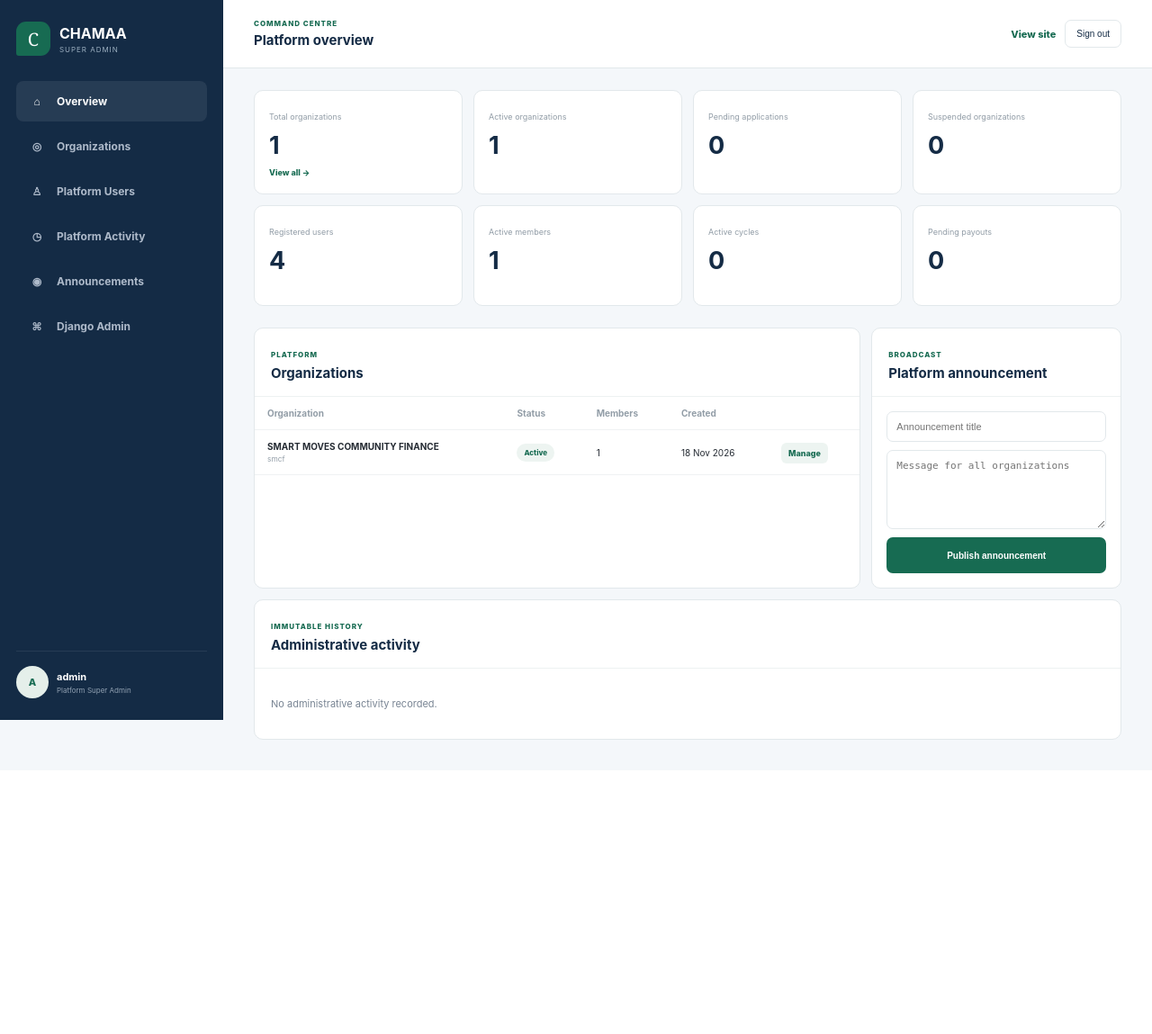
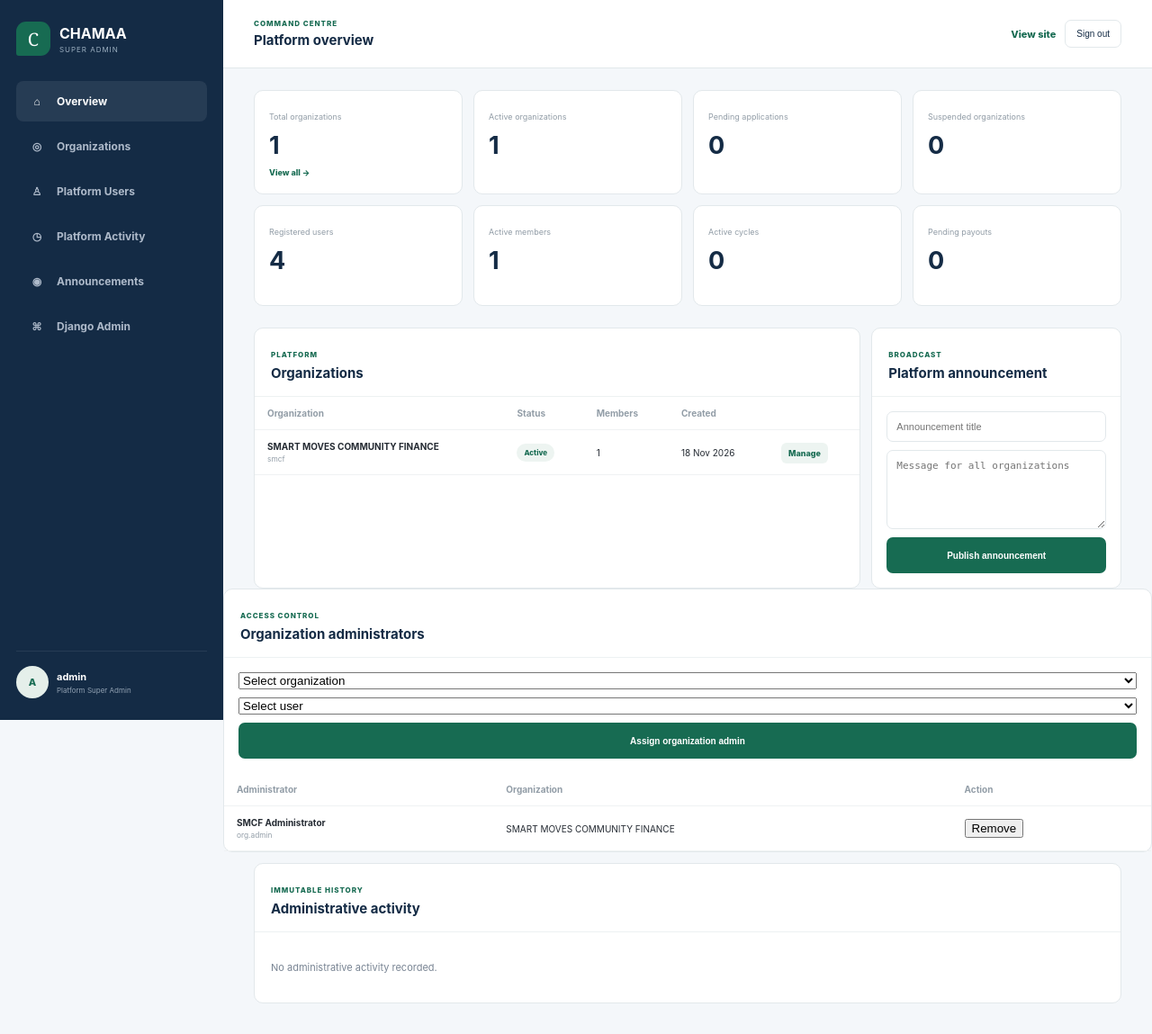
Before and after one commit to iann-jpeg/Chamaa, a Django app: page /administration/platform/ in a window 1280 px wide. Shown: the whole page at 90% size. Before the commit the page ends 822 px from the top, so only its background shows below. Run offline with Django 5.2, Linux system fonts and the light colour scheme; a user stored in the database is signed in; data comes from the database, SQL or seed files in the repository; data that the repository does not hold is empty.

Commit message:
Fix admin login routing and organization assignment
Co-authored-by: Copilot <223556219+Copilot@users.noreply.github.com>

```diff
--- a/administration/urls.py
+++ b/administration/urls.py
@@ -2,11 +2,14 @@ from django.urls import path
 from . import views
 
 urlpatterns = [
+    path("login/", views.administration_login, name="administration-login"),
     path("my-workspace/", views.my_administration_workspace, name="my-administration-workspace"),
     path("platform/", views.platform_dashboard, name="platform-dashboard"),
     path("platform/organizations/<int:organization_id>/", views.organization_detail, name="platform-organization-detail"),
     path("platform/organizations/<int:organization_id>/<str:action>/", views.organization_status, name="platform-organization-status"),
     path("platform/announcements/", views.platform_announcement, name="platform-announcement"),
+    path("platform/organization-admins/assign/", views.platform_assign_organization_admin, name="platform-organization-admin-assign"),
+    path("platform/organization-admins/<int:membership_id>/remove/", views.platform_remove_organization_admin, name="platform-organization-admin-remove"),
     path("organization/<int:organization_id>/", views.organization_dashboard, name="organization-dashboard"),
     path("organization/<int:organization_id>/invitations/create/", views.organization_invitation_create, name="organization-invitation-create"),
     path("organization/<int:organization_id>/invitations/<int:invitation_id>/deactivate/", views.organization_invitation_deactivate, name="organization-invitation-deactivate"),
--- a/administration/views.py
+++ b/administration/views.py
@@ -13,6 +13,12 @@ import string
 from core.models import Member, MemberInvitation, Organization, OrganizationMembership
 from finance.models import Cycle, LedgerEntry, WalletWithdrawal
 from .models import AdministrativeAuditLog, ApprovalRequest, PlatformAnnouncement
+from core.forms import MemberAuthenticationForm
+
+
+def administration_login(request):
+    from core.views import MemberLoginView
+    return MemberLoginView.as_view(template_name="core/login.html")(request)
 
 
 def super_admin_required(view):
@@ -41,6 +47,10 @@ def audit(request, action, organization=None, target_type="", target_id="", befo
 @super_admin_required
 def platform_dashboard(request):
     organizations = Organization.objects.all()
+    assigned_admin_ids = OrganizationMembership.objects.filter(
+        role=OrganizationMembership.Role.ADMIN,
+        is_active=True,
+    ).values_list("user_id", flat=True)
     context = {
         "organizations": organizations.order_by("-created_at")[:8],
         "total_organizations": organizations.count(),
@@ -58,6 +68,13 @@ def platform_dashboard(request):
         "open_support": 0,
         "audit_logs": AdministrativeAuditLog.objects.select_related("actor", "organization")[:12],
         "announcements": PlatformAnnouncement.objects.filter(is_active=True).order_by("-created_at")[:5],
+        "organization_admins": OrganizationMembership.objects.filter(
+            role=OrganizationMembership.Role.ADMIN,
+            is_active=True,
+        ).select_related("organization", "user").order_by("organization__name", "user__username"),
+        "assignable_users": User.objects.filter(is_active=True).exclude(
+            id__in=assigned_admin_ids
+        ).order_by("username"),
     }
     return render(request, "administration/platform_dashboard.html", context)
 
@@ -115,6 +132,71 @@ def platform_announcement(request):
     if title and message:
         announcement = PlatformAnnouncement.objects.create(title=title, message=message, created_by=request.user)
         audit(request, "platform_announcement_created", target_type="platform_announcement", target_id=str(announcement.pk), after={"title": title})
+    return redirect("platform-dashboard")
+
+
+@super_admin_required
+@require_POST
+@transaction.atomic
+def platform_assign_organization_admin(request):
+    organization_id = request.POST.get("organization")
+    user_id = request.POST.get("user")
+    organization = get_object_or_404(Organization, pk=organization_id)
+    user = get_object_or_404(User, pk=user_id, is_active=True)
+    if user.is_superuser:
+        raise PermissionDenied("Super admins cannot be assigned as organization administrators.")
+
+    membership, created = OrganizationMembership.objects.update_or_create(
+        organization=organization,
+        user=user,
+        defaults={"role": OrganizationMembership.Role.ADMIN, "is_active": True},
+    )
+    user.is_staff = True
+    user.save(update_fields=["is_staff"])
+    audit(
+        request,
+        "organization_admin_assigned",
+        organization,
+        "organization_membership",
+        str(membership.pk),
+        after={"username": user.username, "role": "admin"},
+    )
+    from django.contrib import messages
+    messages.success(request, f"{user.username} is now an administrator for {organization.name}.")
+    return redirect("platform-dashboard")
+
+
+@super_admin_required
+@require_POST
+@transaction.atomic
+def platform_remove_organization_admin(request, membership_id):
+    membership = get_object_or_404(
+        OrganizationMembership,
+        pk=membership_id,
+        role=OrganizationMembership.Role.ADMIN,
+    )
+    organization = membership.organization
+    before = {"is_active": membership.is_active, "role": membership.role}
+    membership.is_active = False
+    membership.save(update_fields=["is_active"])
+    if not OrganizationMembership.objects.filter(
+        user=membership.user,
+        is_active=True,
+        role=OrganizationMembership.Role.ADMIN,
+    ).exists():
+        membership.user.is_staff = False
+        membership.user.save(update_fields=["is_staff"])
+    audit(
+        request,
+        "organization_admin_removed",
+        organization,
+        "organization_membership",
+        str(membership.pk),
+        before=before,
+        after={"is_active": False},
+    )
+    from django.contrib import messages
+    messages.success(request, f"{membership.user.username} was removed from {organization.name}.")
     return redirect("platform-dashboard")
 
 
--- a/chamapilot/settings.py
+++ b/chamapilot/settings.py
@@ -22,6 +22,9 @@ BASE_DIR = Path(__file__).resolve().parent.parent
 
 # SECURITY WARNING: keep the secret key used in production secret!
 SECRET_KEY = os.environ.get("DJANGO_SECRET_KEY", "django-insecure-development-only")
+
+LOGIN_URL = "/account/login/"
+LOGIN_REDIRECT_URL = "/account/dashboard/"
 
 # SECURITY WARNING: don't run with debug turned on in production!
 DEBUG = os.environ.get("DJANGO_DEBUG", "false").lower() in {"1", "true", "yes"}
--- a/templates/administration/platform_dashboard.html
+++ b/templates/administration/platform_dashboard.html
@@ -10,5 +10,19 @@
 <section class="admin-grid"><article class="admin-panel" id="organizations"><div class="panel-head"><div><small>PLATFORM</small><h2>Organizations</h2></div></div>
 <div class="table-scroll"><table><thead><tr><th>Organization</th><th>Status</th><th>Members</th><th>Created</th><th></th></tr></thead><tbody>{% for organization in organizations %}<tr><td><strong>{{ organization.name }}</strong><small>{{ organization.slug }}</small></td><td><span class="status {{ organization.status }}">{{ organization.get_status_display }}</span></td><td>{{ organization.member_set.count }}</td><td>{{ organization.created_at|date:"d M Y" }}</td><td><a class="row-action" href="{% url 'platform-organization-detail' organization.pk %}">Manage</a></td></tr>{% empty %}<tr><td colspan="5">No organizations registered.</td></tr>{% endfor %}</tbody></table></div></article>
 <article class="admin-panel" id="announcements"><div class="panel-head"><div><small>BROADCAST</small><h2>Platform announcement</h2></div></div><form class="announcement-form" method="post" action="{% url 'platform-announcement' %}">{% csrf_token %}<input name="title" required maxlength="180" placeholder="Announcement title"><textarea name="message" required placeholder="Message for all organizations"></textarea><button type="submit">Publish announcement</button></form></article></section>
+<section class="admin-panel" id="platform-admins">
+<div class="panel-head"><div><small>ACCESS CONTROL</small><h2>Organization administrators</h2></div></div>
+{% if messages %}<div class="admin-messages">{% for message in messages %}<div class="{{ message.tags }}">{{ message }}</div>{% endfor %}</div>{% endif %}
+<form class="announcement-form" method="post" action="{% url 'platform-organization-admin-assign' %}">
+{% csrf_token %}
+<select name="organization" required><option value="">Select organization</option>{% for organization in organizations %}<option value="{{ organization.pk }}">{{ organization.name }}</option>{% endfor %}</select>
+<select name="user" required><option value="">Select user</option>{% for user in assignable_users %}<option value="{{ user.pk }}">{{ user.username }}{% if user.email %} — {{ user.email }}{% endif %}</option>{% endfor %}</select>
+<button type="submit">Assign organization admin</button>
+</form>
+<div class="table-scroll"><table><thead><tr><th>Administrator</th><th>Organization</th><th>Action</th></tr></thead><tbody>
+{% for membership in organization_admins %}<tr><td><strong>{{ membership.user.get_full_name|default:membership.user.username }}</strong><small>{{ membership.user.username }}</small></td><td>{{ membership.organization.name }}</td><td><form method="post" action="{% url 'platform-organization-admin-remove' membership.pk %}">{% csrf_token %}<button type="submit">Remove</button></form></td></tr>
+{% empty %}<tr><td colspan="3">No organization administrators assigned.</td></tr>{% endfor %}
+</tbody></table></div>
+</section>
 <section class="admin-panel activity-panel" id="activity"><div class="panel-head"><div><small>IMMUTABLE HISTORY</small><h2>Administrative activity</h2></div></div>{% for log in audit_logs %}<div class="activity-row"><span>{{ log.actor.username|first|upper|default:"S" }}</span><div><strong>{{ log.action|capfirst }}</strong><small>{{ log.organization.name|default:"Platform" }} · {{ log.created_at|timesince }} ago</small></div></div>{% empty %}<div class="empty-state">No administrative activity recorded.</div>{% endfor %}</section>
 </main></div></body></html>
--- a/templates/home.html
+++ b/templates/home.html
@@ -299,7 +299,7 @@
         <div class="footer-brand"><a class="brand" href="#top"><span class="brand-mark">C</span><span>CHAMAA</span></a><p>Every Contribution. Every Turn. Every Payout. Automated.</p></div>
         <div><strong>Platform</strong><a href="#how-it-works">How It Works</a><a href="#features">Features</a><a href="#for-chamas">For Chamas</a></div>
         <div><strong>Company</strong><a href="#about">About Us</a><a href="#contact">Contact</a></div>
-        <div><strong>Account</strong><a href="{% url 'member-login' %}">Member Login</a><a href="{% url 'member-register' %}">Member Register</a><a href="{% url 'my-administration-workspace' %}">Administration Login</a><a href="/admin/login/">Django Admin</a></div>
+        <div><strong>Account</strong><a href="{% url 'member-login' %}">Member Login</a><a href="{% url 'member-register' %}">Member Register</a><a href="{% url 'administration-login' %}">Administration Login</a><a href="/admin/login/">Django Admin</a></div>
         <div><strong>Administration</strong><a href="{% url 'platform-dashboard' %}">Super Admin</a><a href="{% url 'my-administration-workspace' %}">Organization Admin</a><a href="/admin/">Data Console</a></div>
         <div><strong>Legal</strong><a href="/privacy/">Privacy Policy</a><a href="/terms/">Terms and Conditions</a></div>
     </div>
```
Also changed, not shown: administration/tests.py (+22 -0 lines), core/management/commands/promote_superadmin.py (added, +21 -0 lines), core/views.py (+14 -0 lines), core/management/__init__.py (added), core/management/commands/__init__.py (added).
